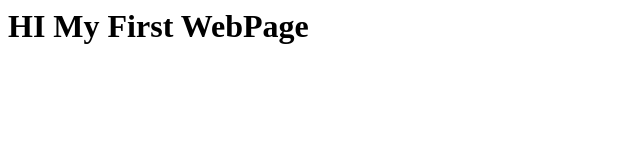
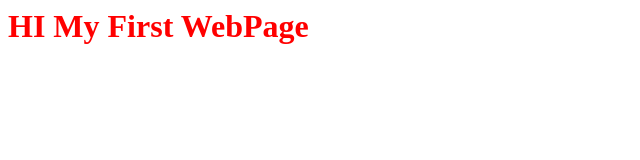
Before and after one commit to Chandra-508/UIRepository, a plain HTML site: page index.html in a window 1280 px wide. Shown: the whole page, without its empty margins (0-640 px from the left). Drawn offline with Linux system fonts and the light colour scheme.

Commit message:
my second commit

```diff
--- a/index.html
+++ b/index.html
@@ -1,3 +1,5 @@
 <html>
-<h1 color="red">HI My First WebPage</h1>
+<body>
+<h1 style="color:red">HI My First WebPage</h1>
+</body>
 </html>
```
